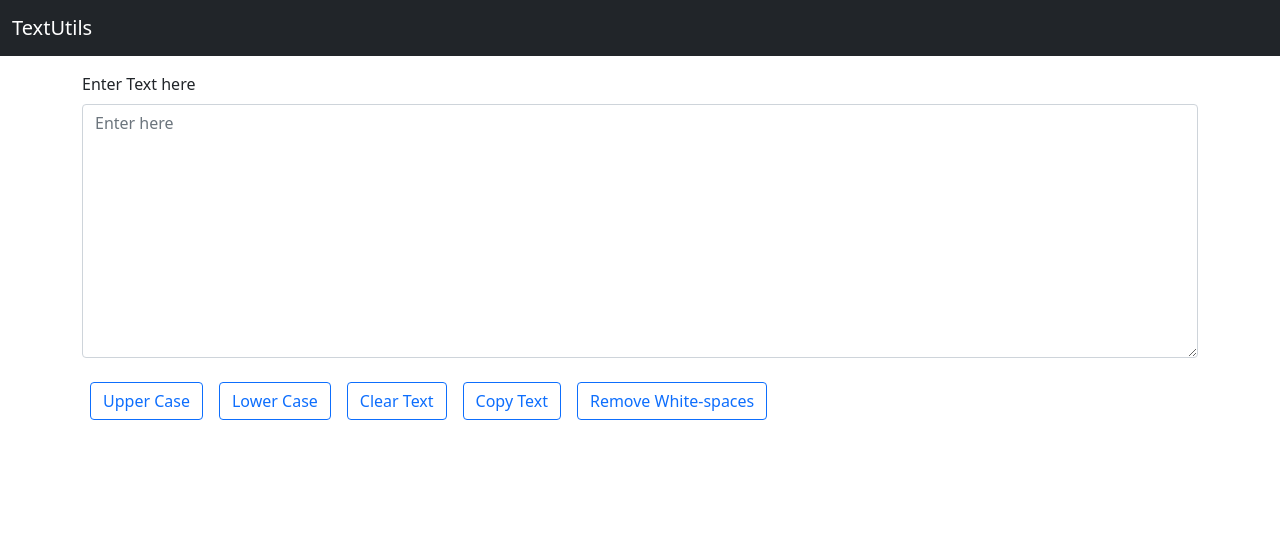
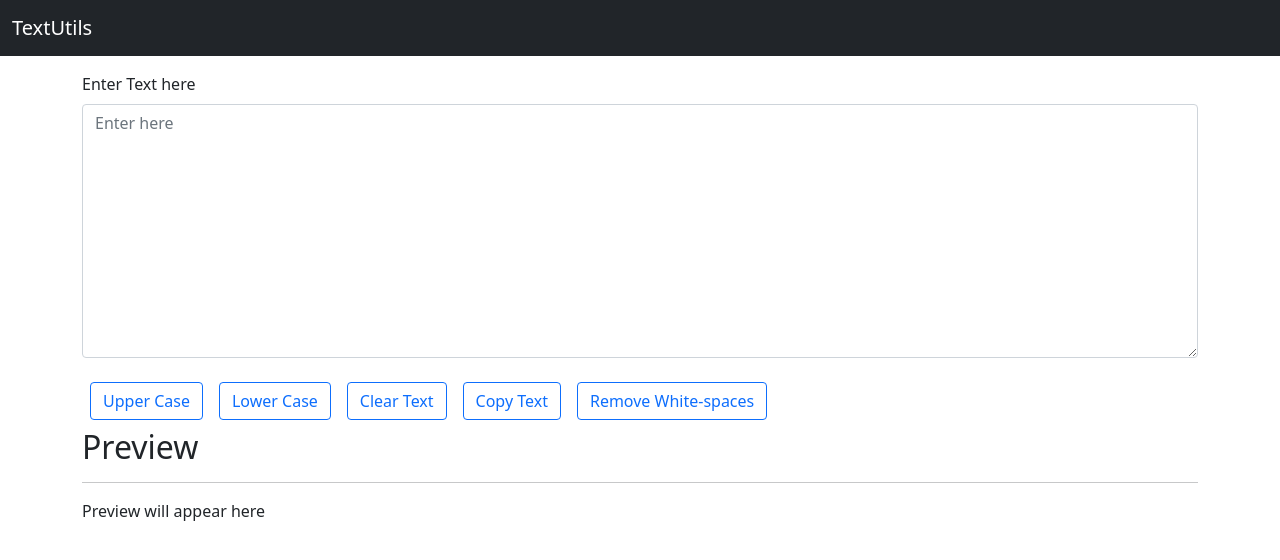
Before and after one commit to cybersaksham/React-Textutils, a React (Create React App) app: page / in a window 1280 px wide. Shown: the top 560 px of the page. Built offline with nearby package versions, Linux system fonts and the light colour scheme.

Commit message:
preview added

```diff
--- a/src/components/Form.js
+++ b/src/components/Form.js
@@ -21,7 +21,7 @@ export default function Form() {
 
   // Function to remove extra-spaces
   const handleExtraSpaces = () => {
-    let newText=text.split(/[ ]+/);
+    let newText = text.split(/[ ]+/);
     setText(newText.join(" ").trim());
   };
 
@@ -52,9 +52,17 @@ export default function Form() {
       <button onClick={handleCopyText} className="m-2 btn btn-outline-primary">
         Copy Text
       </button>
-      <button onClick={handleExtraSpaces} className="m-2 btn btn-outline-primary">
+      <button
+        onClick={handleExtraSpaces}
+        className="m-2 btn btn-outline-primary"
+      >
         Remove White-spaces
       </button>
+      <div className="mb-3">
+        <h2>Preview</h2>
+        <hr />
+        <p>{text === "" ? "Preview will appear here" : text}</p>
+      </div>
     </div>
   );
 }
```
